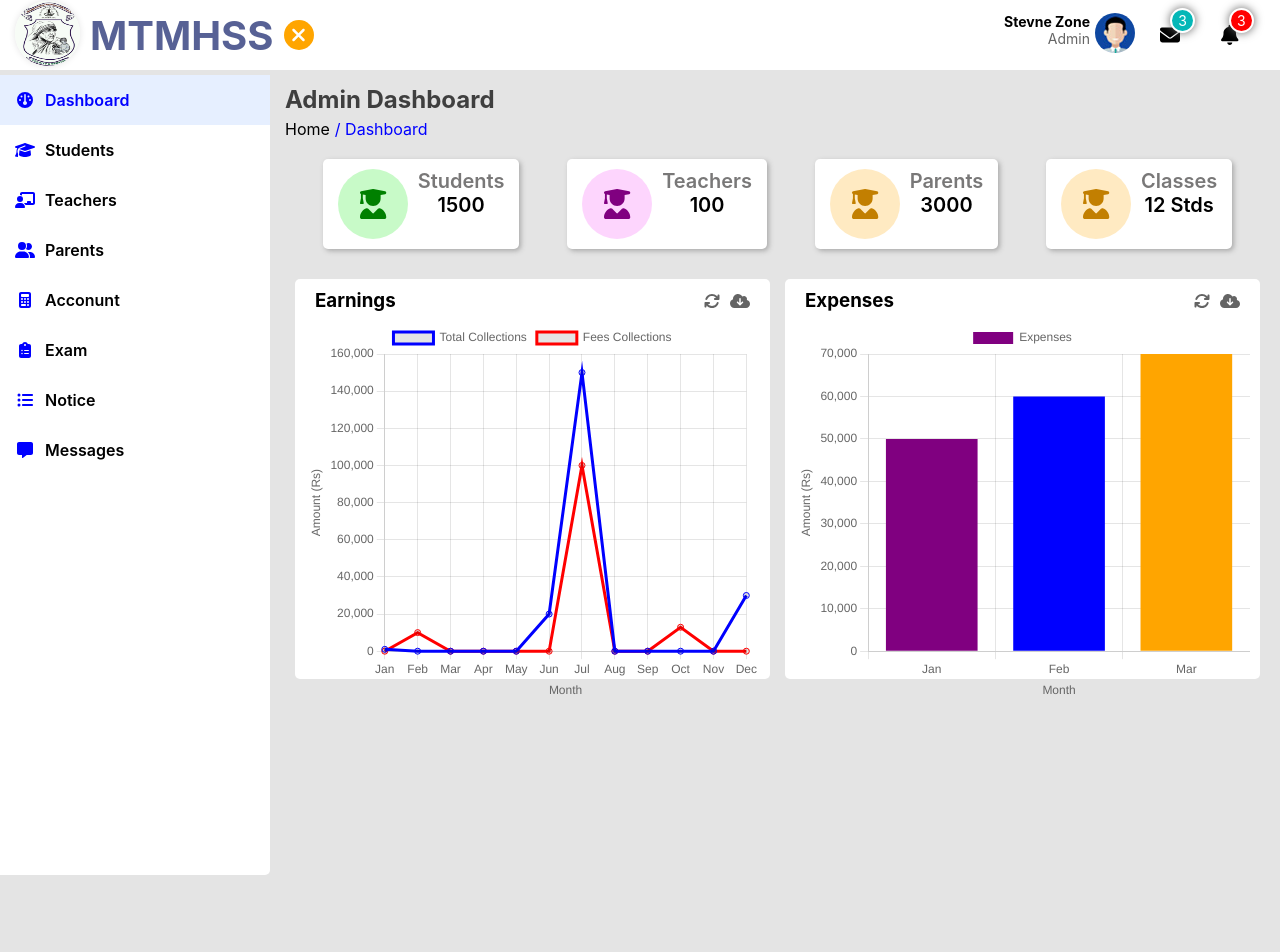
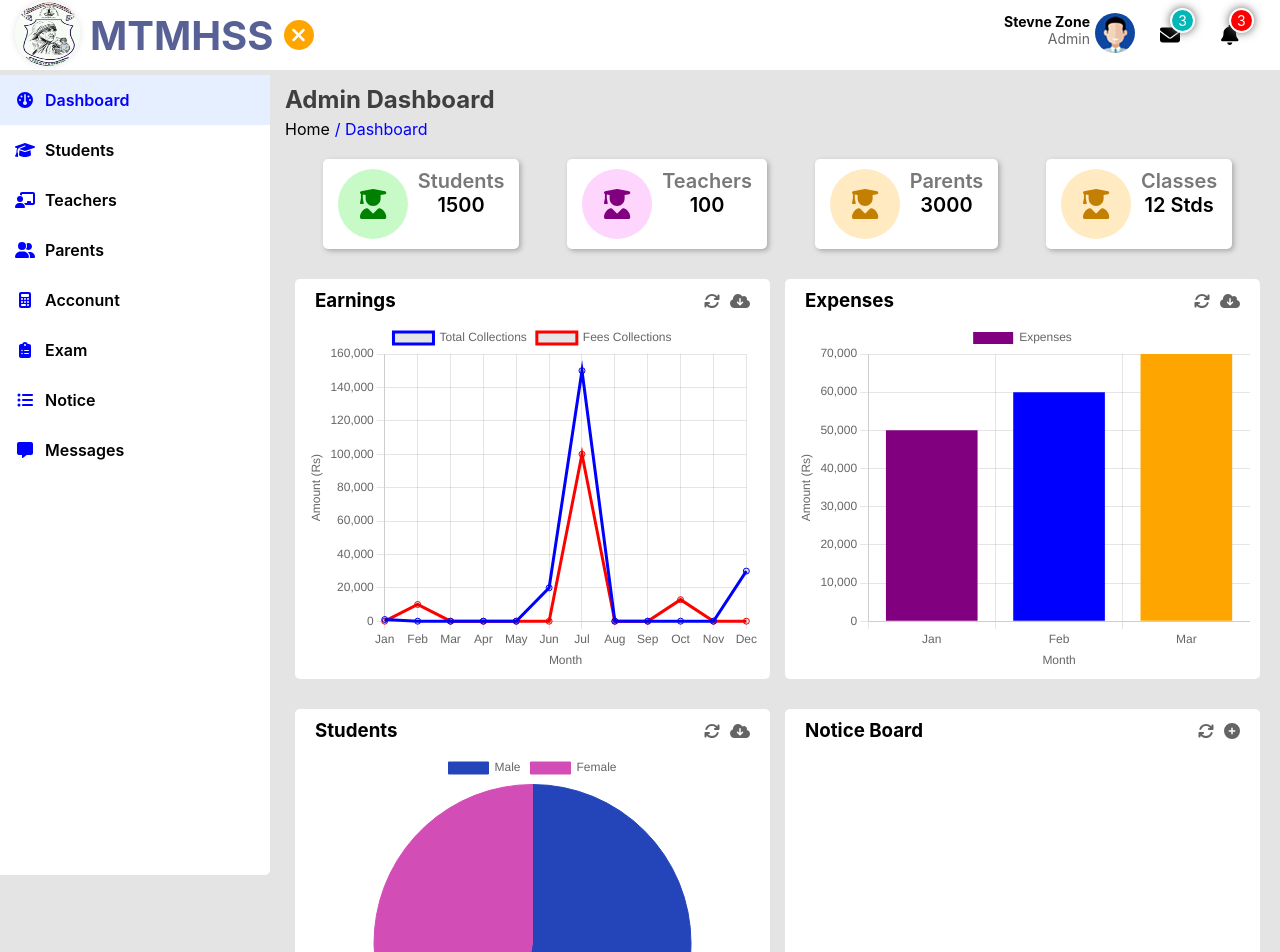
Before and after one commit to Vinoth82003/school_frontend, a React (Create React App) app: page / in a window 1280 px wide. Shown: the top 952 px of the page. Before the commit the page ends 800 px from the top, so only its background shows below. Built offline with nearby package versions, Linux system fonts and the light colour scheme.

Commit message:
adding pie chart for students Strenght

```diff
--- a/src/Components/Admin.jsx
+++ b/src/Components/Admin.jsx
@@ -3,6 +3,7 @@ import "../css/admin.css";
 import { FontAwesomeIcon } from "@fortawesome/react-fontawesome";
 import {
   faCloudDownloadAlt,
+  faPlusCircle,
   faRefresh,
   faUserGraduate,
 } from "@fortawesome/free-solid-svg-icons";
@@ -64,6 +65,49 @@ const Admin = () => {
                 display: true,
                 text: "Amount (Rs)",
               },
+            },
+          },
+        },
+      });
+
+      return () => {
+        // Cleanup function to destroy the chart when component unmounts
+        myChart.destroy();
+      };
+    }, []);
+
+    return <canvas id={chartId} ref={chartRef} />;
+  };
+
+  const StudentChart = () => {
+    const chartRef = useRef(null);
+    const chartId = "earnings-chart"; // Unique ID for the canvas
+
+    useEffect(() => {
+      const ctx = chartRef.current.getContext("2d");
+      const myChart = new Chart(ctx, {
+        type: "pie",
+        data: {
+          labels: ["Male", "Female"],
+          datasets: [
+            {
+              label: "Strength",
+              data: [790, 710], // Assuming 150000 collected in Jul
+              backgroundColor: ["#2445b9", "#d34db6"], // Male and Female colors
+              borderColor: ["#2445b9", "#d34db6"], // Border colors
+              borderWidth: 1,
+            },
+          ],
+        },
+        options: {
+          responsive: true,
+          maintainAspectRatio: false,
+          scales: {
+            x: {
+              display: false,
+            },
+            y: {
+              display: false,
             },
           },
         },
@@ -198,6 +242,36 @@ const Admin = () => {
             <ExpenseChart />
           </div>
         </section>
+        <section className="chart_containers">
+          <div className="chart earning">
+            <div className="chart_header">
+              <h3>Students</h3>
+              <div className="options">
+                <div className="refresh">
+                  <FontAwesomeIcon icon={faRefresh} />
+                </div>
+                <div className="download">
+                  <FontAwesomeIcon icon={faCloudDownloadAlt} />
+                </div>
+              </div>
+            </div>
+            <StudentChart />
+          </div>
+          <div className="chart expense">
+            <div className="chart_header">
+              <h3>Notice Board</h3>
+              <div className="options">
+                <div className="refresh">
+                  <FontAwesomeIcon icon={faRefresh} />
+                </div>
+                <div className="download">
+                  <FontAwesomeIcon icon={faPlusCircle} />
+                </div>
+              </div>
+            </div>
+            <div className="notice_board"></div>
+          </div>
+        </section>
       </main>
     </>
   );
--- a/src/css/admin.css
+++ b/src/css/admin.css
@@ -87,6 +87,10 @@
   max-width: 100%;
 }
 
+canvas {
+  max-height: 350px !important;
+}
+
 .chart_header {
   display: flex;
   align-items: center;
```
